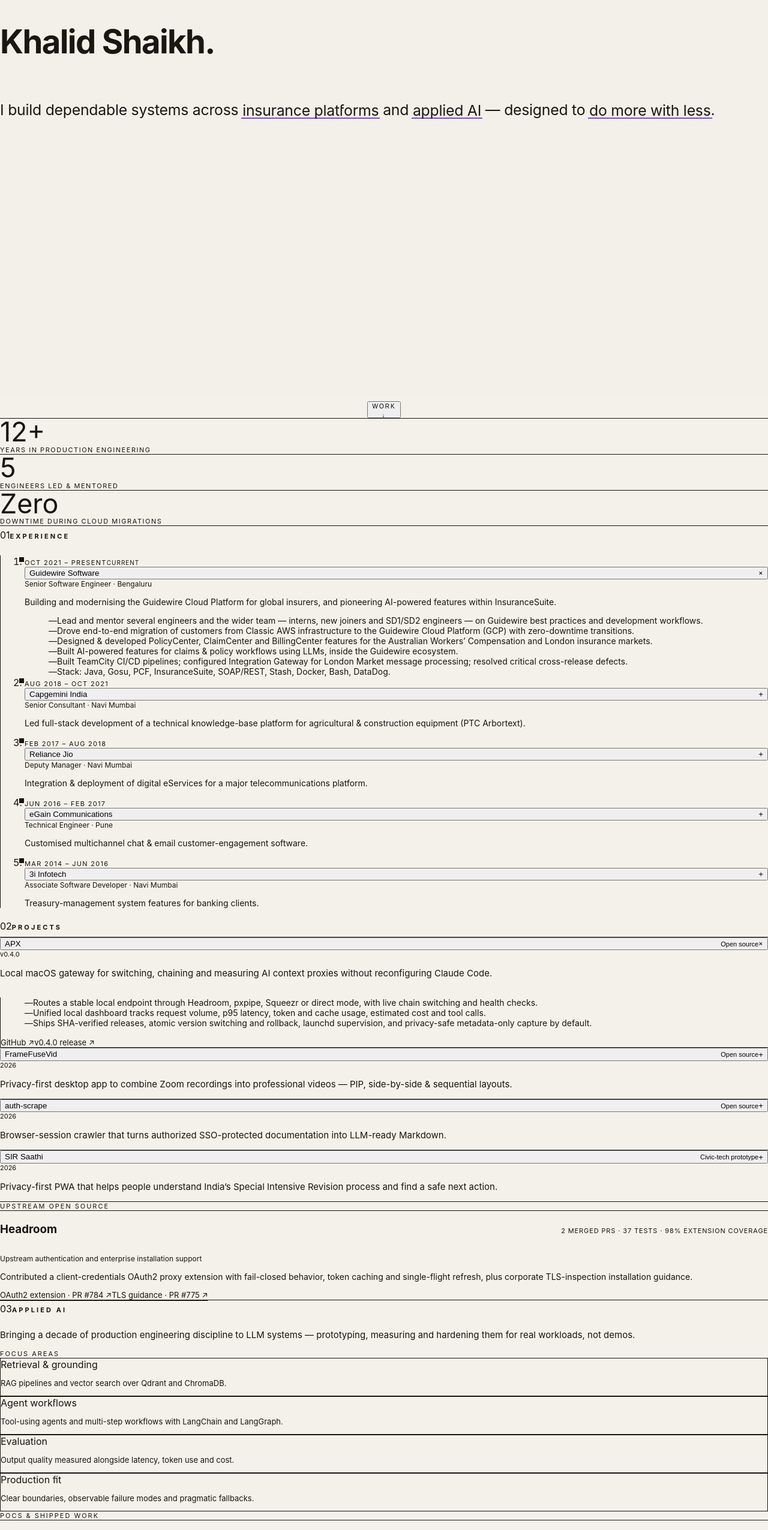
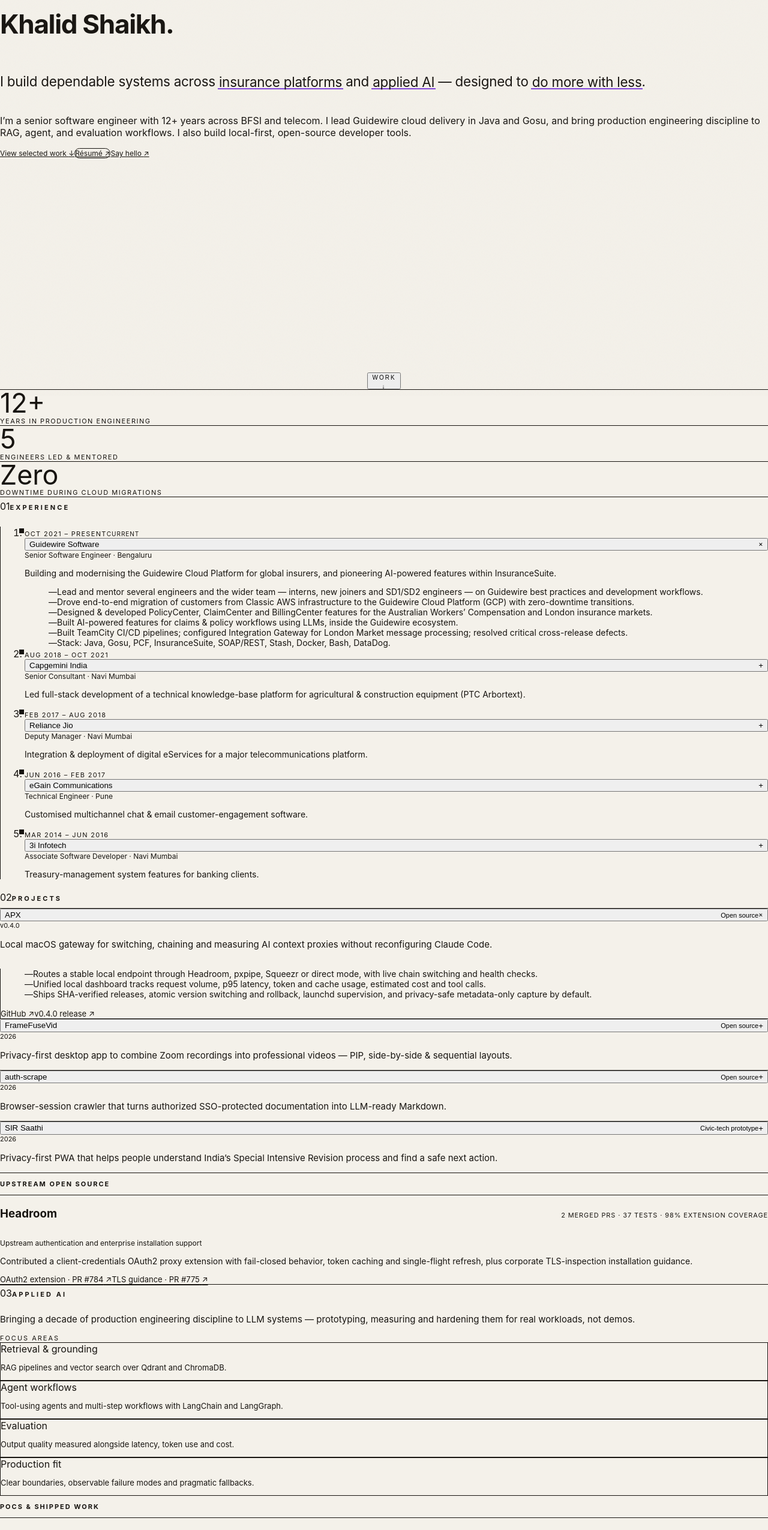
Before and after one commit to mkhalid-s/mkhalid-s.github.io, a React (Vite) app: page / in a window 1280 px wide. Shown: the part 140-2691 px from the top of the page at 60% size. Built offline with nearby package versions, Linux system fonts and the light colour scheme.

Commit message:
Wrap AI case studies in labeled section with heading

```diff
--- a/src/App.tsx
+++ b/src/App.tsx
@@ -29,6 +29,7 @@
 const projectIds = ['proj-apx', 'proj-framefuse', 'proj-auth-scrape', 'proj-sir-saathi']
 const experienceIds = ['exp-guidewire', 'exp-capgemini', 'exp-jio', 'exp-egain', 'exp-3i']
 const educationIds = ['edu-be', 'edu-hsc']
+const githubLink = profile.social.find((link) => link.label.toLowerCase() === 'github')
 
 // term ids that can appear in the URL hash for deep-linking
 const termIds = new Set(statement.flatMap((s) => (s.t === 'term' ? [s.id] : [])))
@@ -313,15 +314,18 @@
                 >
                   cv ↗
                 </a>
+                {githubLink && (
                   <a
-                  href={profile.social[0].href}
+                    href={githubLink.href}
                     target="_blank"
                     rel="noreferrer"
                     className="transition hover:text-ink"
                   >
                     github ↗
                   </a>
+                )}
                 <button
+                  type="button"
                   onClick={(e) => toggleTheme(e.currentTarget)}
                   aria-label={theme === 'dark' ? 'Switch to light mode' : 'Switch to dark mode'}
                   className="theme-toggle grid h-7 w-7 place-items-center rounded-full border border-ink/15 text-[13px] transition hover:border-ink/40"
@@ -329,6 +333,7 @@
                   {theme === 'dark' ? '☀' : '☾'}
                 </button>
                 <button
+                  type="button"
                   ref={menuBtnRef}
                   onClick={() => setMenuOpen((o) => !o)}
                   aria-expanded={menuOpen}
@@ -368,13 +373,13 @@
             className="relative z-10 mx-auto max-w-3xl px-6 outline-none sm:px-8"
           >
             {/* ── Hero ─────────────────────────────────────────────── */}
-            <section className="flex min-h-[92vh] flex-col pt-[10vh] sm:pt-[13vh]">
+            <section className="flex min-h-[88vh] flex-col pt-[8vh] sm:pt-[10vh]">
               {/* eyebrow */}
               <m.p
                 initial={{ opacity: 0 }}
                 animate={{ opacity: 1 }}
                 transition={{ duration: 0.5 }}
-                className="mb-5 font-mono text-[11px] uppercase tracking-[0.28em] text-muted sm:text-[12px]"
+                className="mb-4 font-mono text-[11px] uppercase tracking-[0.28em] text-muted sm:text-[12px]"
               >
                 {profile.title} · {profile.location}
               </m.p>
@@ -384,7 +389,7 @@
                 initial={{ opacity: 0, y: 16 }}
                 animate={{ opacity: 1, y: 0 }}
                 transition={{ duration: 0.7, delay: 0.08, ease: [0.2, 0.8, 0.2, 1] }}
-                className="mb-8 font-display text-[3.4rem] font-normal leading-[1.0] tracking-[-0.03em] text-ink sm:text-[5rem] md:text-[6rem] lg:text-[7rem]"
+                className="mb-6 font-display text-[2.75rem] font-normal leading-[1.0] tracking-[-0.03em] text-ink sm:text-[4rem] md:text-[4.75rem] lg:text-[5.25rem]"
               >
                 {profile.name}.
               </m.h1>
@@ -392,11 +397,54 @@
               {/* statement paragraph — interactive terms expand footnotes below */}
               <Statement
                 as="p"
-                className="max-w-xl font-display text-[1.55rem] font-normal leading-[1.45] tracking-[-0.01em] text-ink/85 sm:text-[1.9rem] sm:leading-[1.4] md:text-[2.2rem] md:leading-[1.35]"
+                className="max-w-xl font-display text-[1.4rem] font-normal leading-[1.45] tracking-[-0.01em] text-ink/85 sm:text-[1.65rem] sm:leading-[1.4] md:text-[1.85rem] md:leading-[1.35]"
                 segments={statement}
                 activeId={termId}
                 onToggle={(id) => setTermId((cur) => (cur === id ? null : id))}
               />
+
+              {/* supporting blurb */}
+              <m.p
+                initial={{ opacity: 0, y: 8 }}
+                animate={{ opacity: 1, y: 0 }}
+                transition={{ duration: 0.5, delay: 0.28 }}
+                className="mt-6 max-w-xl text-base leading-relaxed text-ink/75 sm:text-lg"
+              >
+                {profile.blurb}
+              </m.p>
+
+              {/* primary actions */}
+              <m.div
+                initial={{ opacity: 0, y: 8 }}
+                animate={{ opacity: 1, y: 0 }}
+                transition={{ duration: 0.5, delay: 0.38 }}
+                className="mt-8 flex flex-wrap items-center gap-3 font-mono text-[12px]"
+              >
+                <a
+                  href="#projects"
+                  className="rounded-full bg-ink px-5 py-2.5 text-paper transition hover:bg-accent"
+                >
+                  View selected work <span aria-hidden="true">↓</span>
+                </a>
+                <a
+                  href={profile.cvHref}
+                  target="_blank"
+                  rel="noreferrer"
+                  className="rounded-full border border-ink/20 px-5 py-2.5 transition hover:border-accent hover:text-accent"
+                >
+                  Résumé <span aria-hidden="true">↗</span>
+                </a>
+                {linkedinLink && (
+                  <a
+                    href={linkedinLink.href}
+                    target="_blank"
+                    rel="noreferrer"
+                    className="px-2 py-2.5 text-muted transition hover:text-ink"
+                  >
+                    Say hello <span aria-hidden="true">↗</span>
+                  </a>
+                )}
+              </m.div>
 
               {/* footnote detail */}
               <AnimatePresence mode="wait">
@@ -473,10 +521,17 @@
                 onToggle={(id) => setOpenProj((cur) => (cur === id ? null : id))}
               />
               {openSourceContributions.length > 0 && (
-                <div className="mt-10">
-                  <div className="mb-3 font-mono text-[11px] uppercase tracking-[0.18em] text-muted">
+                <section
+                  id="open-source"
+                  aria-labelledby="open-source-heading"
+                  className="mt-10"
+                >
+                  <h3
+                    id="open-source-heading"
+                    className="mb-3 font-mono text-[11px] uppercase tracking-[0.18em] text-muted"
+                  >
                     Upstream open source
-                  </div>
+                  </h3>
                   {openSourceContributions.map((contribution) => (
                     <article
                       key={contribution.project}
@@ -509,7 +564,7 @@
                       </div>
                     </article>
                   ))}
-                </div>
+                </section>
               )}
             </section>
 
@@ -540,11 +595,18 @@
               </div>
 
               {aiProjects.length > 0 && (
-                <>
+                <section
+                  id="ai-case-studies"
+                  aria-labelledby="ai-case-studies-heading"
+                  className="mt-10"
+                >
                   <Reveal delay={0.1}>
-                    <div className="mb-0 mt-10 font-mono text-[11px] uppercase tracking-[0.18em] text-muted">
+                    <h3
+                      id="ai-case-studies-heading"
+                      className="mb-0 font-mono text-[11px] uppercase tracking-[0.18em] text-muted"
+                    >
                       POCs & shipped work
-                    </div>
+                    </h3>
                   </Reveal>
                   <div className="mt-3 divide-y divide-ink/15 border-y border-ink/15">
                     {aiProjects.map((ap, i) => {
@@ -598,7 +660,7 @@
                       )
                     })}
                   </div>
-                </>
+                </section>
               )}
             </section>
 
```
Lines whose indentation alone changed are shown as unchanged.
